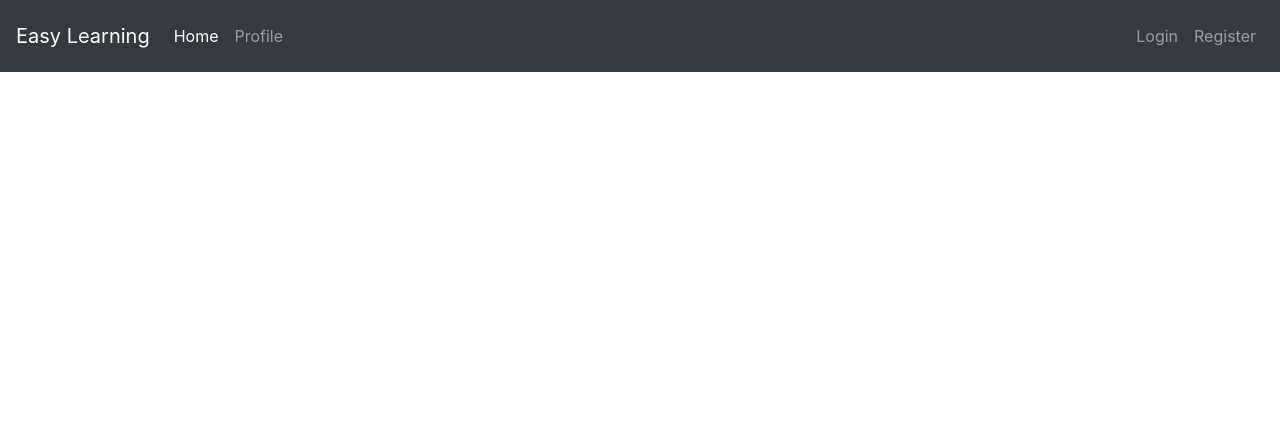
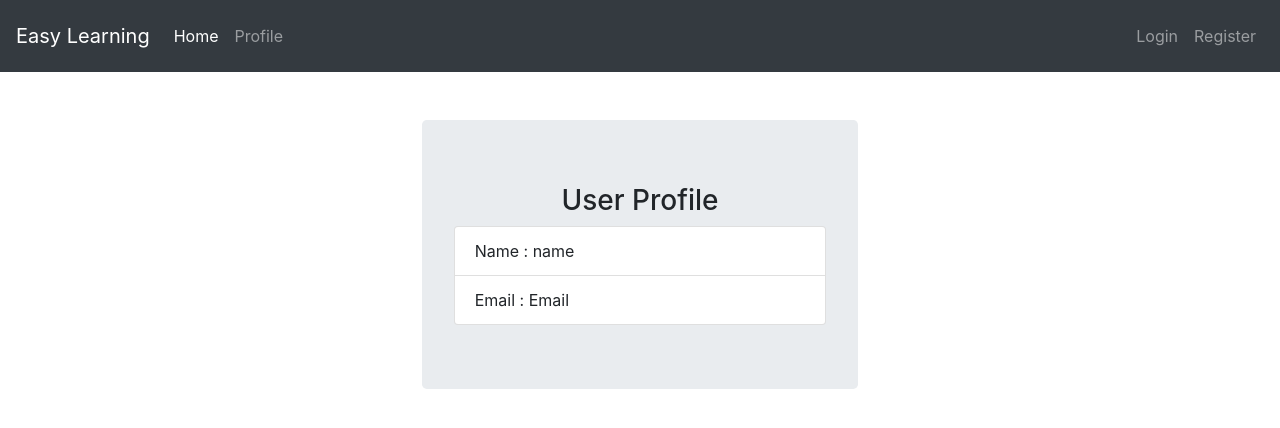
Before and after one commit to kodaishiotsuki/Auth_App_frontend, a React (Create React App) app: page /profile in a window 1280 px wide. Shown: the top 428 px of the page. Built offline with nearby package versions, Linux system fonts and the light colour scheme.

Commit message:
profileコンポーネント

```diff
--- a/src/common/Header.jsx
+++ b/src/common/Header.jsx
@@ -5,6 +5,7 @@ import Home from "../components/Home";
 import Login from "../components/Login";
 import Register from "../components/Register";
 import Forget from "../components/Forget";
+import Profile from "../components/Profile";
 
 const Header = () => {
   return (
@@ -15,6 +16,7 @@ const Header = () => {
 
           <Routes>
             <Route exact path='/' element={<Home />} />
+            <Route exact path='/profile' element={<Profile />} />
             <Route exact path='/login' element={<Login />} />
             <Route exact path='/register' element={<Register />} />
             <Route exact path='/forget' element={<Forget />} />
--- a/src/common/Navbar.jsx
+++ b/src/common/Navbar.jsx
@@ -27,7 +27,7 @@ const Navbar = () => {
               </Link>
             </li>
             <li className='nav-item'>
-              <Link className='nav-link' to='#'>
+              <Link className='nav-link' to='/profile'>
                 Profile
               </Link>
             </li>
--- a/src/components/Profile.jsx
+++ b/src/components/Profile.jsx
@@ -1,9 +1,22 @@
-import React from 'react'
+import React from "react";
 
 const Profile = () => {
   return (
-    <div>Profile</div>
-  )
-}
+    <div>
+      <br />
+      <br />
+      <div className='row'>
+        <div className='jumbotron col-lg-4 offset-lg-4'>
+          <h3 className='text-center'>User Profile</h3>
 
-export default Profile
+          <ul class='list-group'>
+            <li className='list-group-item'>Name : name </li>
+            <li className='list-group-item'>Email : Email</li>
+          </ul>
+        </div>
+      </div>
+    </div>
+  );
+};
+
+export default Profile;
```
